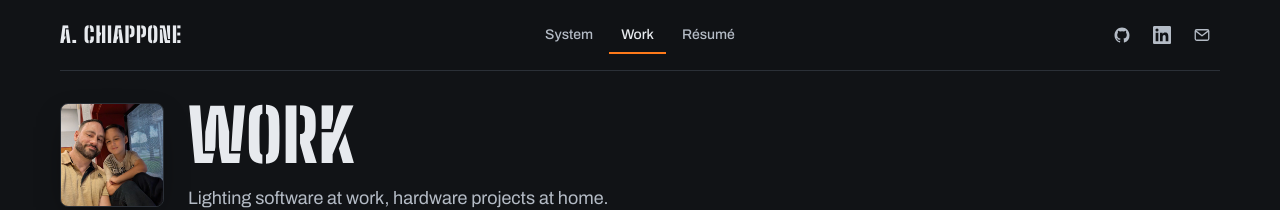
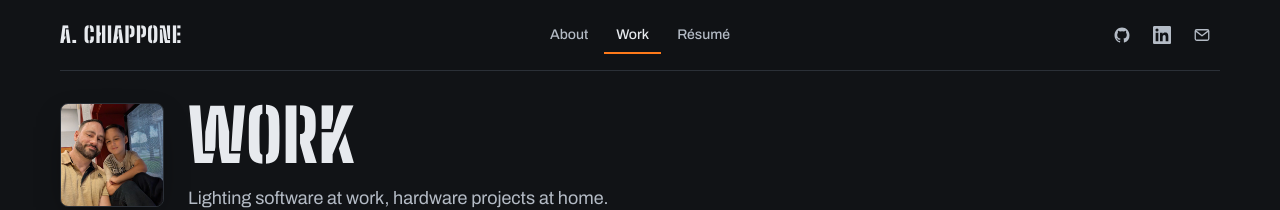
Before and after one commit to achiappone/resume-portfolio, a React (Vite) app: page /resume-portfolio/projects in a window 1280 px wide. Shown: the top 210 px of the page. Built offline with nearby package versions, Linux system fonts and the light colour scheme; a web font is replaced by a local one.

Commit message:
Rename first tab to About; résumé download lives only on the Résumé tab

```diff
--- a/src/layouts/PortfolioLayout.tsx
+++ b/src/layouts/PortfolioLayout.tsx
@@ -19,7 +19,7 @@ export default function PortfolioLayout() {
       <header className="topbar">
         <NavLink to="/" viewTransition className="brand" aria-label="Anthony Chiappone, home">A. Chiappone</NavLink>
         <nav className="nav" aria-label="Main">
-          <NavLink to="/" end viewTransition>System</NavLink>
+          <NavLink to="/" end viewTransition>About</NavLink>
           <NavLink to="/projects" viewTransition>Work</NavLink>
           <NavLink to="/resume" viewTransition>Résumé</NavLink>
         </nav>
--- a/src/pages/Home.tsx
+++ b/src/pages/Home.tsx
@@ -1,16 +1,11 @@
-import { useState } from "react";
 import { Link } from "react-router-dom";
 import SignalFlow from "../components/SignalFlow";
 import EngineeringTrack from "../components/EngineeringTrack";
-import { ArrowIcon, DownloadIcon, GitHubIcon } from "../components/Icons";
-import { downloadPdf } from "../lib/resumePdf";
+import { ArrowIcon, GitHubIcon } from "../components/Icons";
 import { resumeData } from "../data/resumeData";
 import Headshot from "../components/Headshot";
 
 export default function Home() {
-  const [pdfError, setPdfError] = useState("");
-  const download = () => { setPdfError(""); downloadPdf().catch(() => setPdfError("The résumé couldn't be generated. Try again, or view it on the Résumé page.")); };
-
   return (
     <>
       <section className="hero">
@@ -24,9 +19,7 @@ export default function Home() {
           </p>
         </div>
         <div className="actions">
-          <button type="button" className="btn btn-primary" onClick={download}><DownloadIcon />Download résumé</button>
-          <a className="btn" href="https://github.com/achiappone" target="_blank" rel="noreferrer"><GitHubIcon />GitHub</a>
-          {pdfError && <p className="form-error" role="alert">{pdfError}</p>}
+          <a className="btn btn-primary" href="https://github.com/achiappone" target="_blank" rel="noreferrer"><GitHubIcon />GitHub</a>
         </div>
       </section>
 
```
